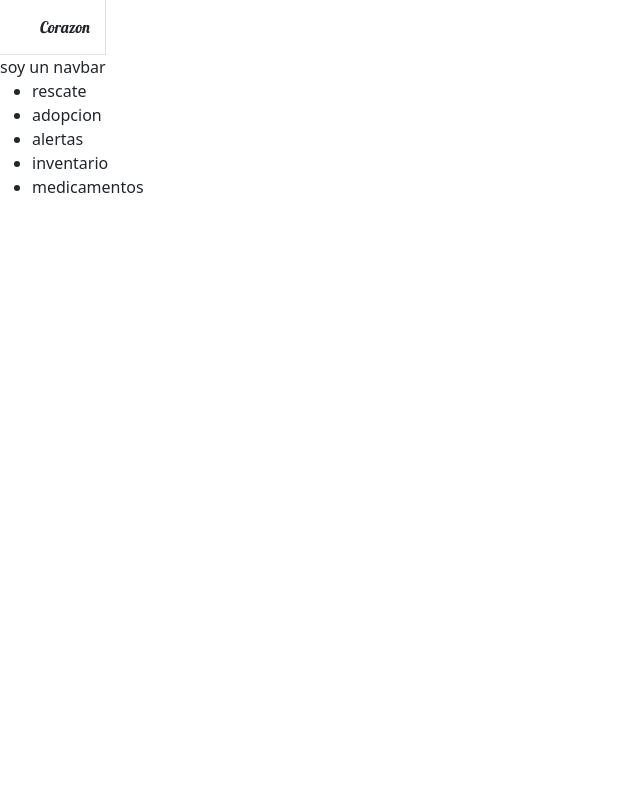
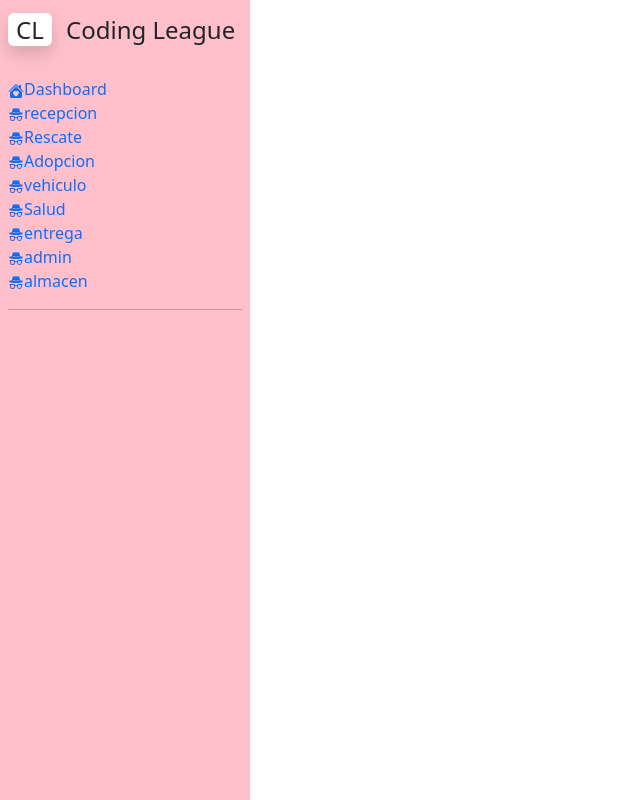
Before and after one commit to Hilary-Collado/CorazonPeludo, a React (Vite) app: page / in a window 1280 px wide. Shown: the whole page, without its empty margins (0-640 px from the left). Built offline with nearby package versions, Linux system fonts and the light colour scheme.

Commit message:
arreglando y dando formato al navbar vertical

```diff
--- a/package.json
+++ b/package.json
@@ -10,8 +10,11 @@
     "preview": "vite preview"
   },
   "dependencies": {
+    "babel-plugin-macros": "^3.1.0",
+    "bootstrap-icons": "^1.11.3",
     "react": "^18.3.1",
-    "react-dom": "^18.3.1"
+    "react-dom": "^18.3.1",
+    "react-fontawesome": "^1.7.1"
   },
   "devDependencies": {
     "@eslint/js": "^9.13.0",
--- a/src/App.jsx
+++ b/src/App.jsx
@@ -12,7 +12,7 @@ function App() {
   return (
     <>
       <div className="menu">
-        <section className='sectionMenuHeader'><Header /></section>
+        {/* <section className='sectionMenuHeader'><Header /></section> */}
         <section className='sectionMenuNavbar'><NavBar /></section>
         {/* <Header /> */}
         {/* <NavBar /> */}
--- a/src/Components/Header/Header.scss
+++ b/src/Components/Header/Header.scss
@@ -2,6 +2,7 @@
 
 .sectionHeader {
     // background: rgb(149, 228, 149);
+
 
 
     .navBar {
@@ -15,7 +16,7 @@
         //     background-color: blueviolet;
         //     border-color: red solid;
         // }
-        .logo{
+        .logo {
             margin-left: 25px;
             padding: 15px;
             font-family: $lobster-regular;
--- a/src/Components/Navbar/NavBar.jsx
+++ b/src/Components/Navbar/NavBar.jsx
@@ -1,12 +1,58 @@
 import React from "react";
+import ReactDOM from 'react-dom';
 import './NavBar.scss';
+import { RiHomeHeartLine } from "react-icons/ri";
+import { BsHouseHeartFill } from "react-icons/bs";
+import { BsIncognito } from "react-icons/bs";
 
-export default function NavBar (){
-    return(
+export default function NavBar() {
+    return (
         <>
-            <section className="sectionNavBar">
+            <div className="main-container d-flex">
+                <div className="sidebar" id="side_nav">
+                    <div className="header-box px-2 pt-3 pb-4">
+                        <h1 className="fs-4">
+                            <span className="bg-white text-dark rounded shadow px-2 me-2">CL</span> <span>Coding League</span>
+                            <button className="btn d-md-none d-block close-btn px-1 py-0">
+                                <svg xmlns="http://www.w3.org/2000/svg" width="16" height="16" fill="currentColor" class="bi bi-three-dots-vertical" viewBox="0 0 16 16">
+                                    <path d="M9.5 13a1.5 1.5 0 1 1-3 0 1.5 1.5 0 0 1 3 0m0-5a1.5 1.5 0 1 1-3 0 1.5 1.5 0 0 1 3 0m0-5a1.5 1.5 0 1 1-3 0 1.5 1.5 0 0 1 3 0" />
+                                </svg>
+                            </button>
+
+                        </h1>
+                    </div>
+
+                    <ul className="list-unstyled px-2">
+                        <li className=""><a href="#" className="text-decoration-none">
+                            {/* <RiHomeHeartLine /> */}
+                            <BsHouseHeartFill />
+                             Dashboard</a></li>
+
+                        <li className=""><a href="#" className="text-decoration-none"><BsIncognito />recepcion</a></li>
+
+                        <li className=""><a href="#" className="text-decoration-none"><BsIncognito />Rescate</a></li>
+
+                        <li className=""><a href="#" className="text-decoration-none"><BsIncognito />Adopcion</a></li>
+                        <li className=""><a href="#" className="text-decoration-none"><BsIncognito />vehiculo</a></li>
+                        <li className=""><a href="#" className="text-decoration-none"><BsIncognito />Salud</a></li>
+                        <li className=""><a href="#" className="text-decoration-none"><BsIncognito />entrega</a></li>
+                        <li className=""><a href="#" className="text-decoration-none"><BsIncognito />admin</a></li>
+                        <li className=""><a href="#" className="text-decoration-none"><BsIncognito />almacen</a></li>
+                    </ul>
+                    <hr className="h-color mx-2" />
+                </div>
+                <div className="content">
+
+                </div>
+            </div>
+        </>
+    )
+}
+
+
+
+{/* <section className="sectionNavBar">
                 <nav className="navBar">
-                    soy un navbar
                     <ul className="itemNav">
                         <li className="items">rescate</li>
                         <li className="items">adopcion</li>
@@ -17,7 +63,4 @@ export default function NavBar (){
                 </nav>
 
 
-            </section>
-        </>
-    )
-}
+</section> */}
--- a/src/Components/Navbar/NavBar.scss
+++ b/src/Components/Navbar/NavBar.scss
@@ -1,5 +1,25 @@
 @import '../VariablesBootstrap.scss';
 
-.sectionNavBar{
-    // background: rgb(100, 100, 239);
+#side_nav{
+    background-color: pink;
+    min-width: 250px;
+    max-width: 250px;
 }
+
+.content{
+    min-height: 100vh;
+    width: 100%;
+}
+
+hr.h-color{
+    background: white;
+}
+
+.sidebar{
+    li{
+        .active{
+            background-color: #eee;
+            border-radius: 8px;
+        }
+    }
+}
```
Also changed, not shown: 1 other file (tests, documents, lock files or other folders).
